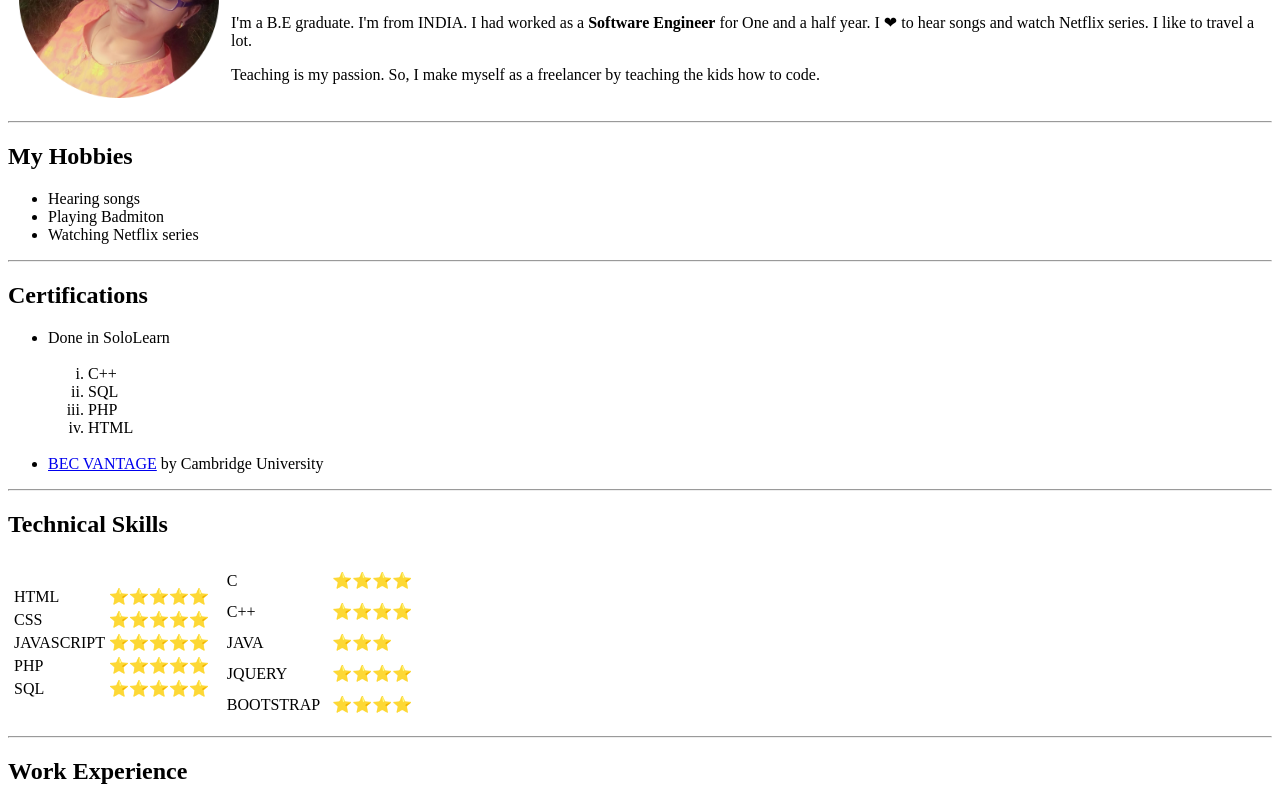
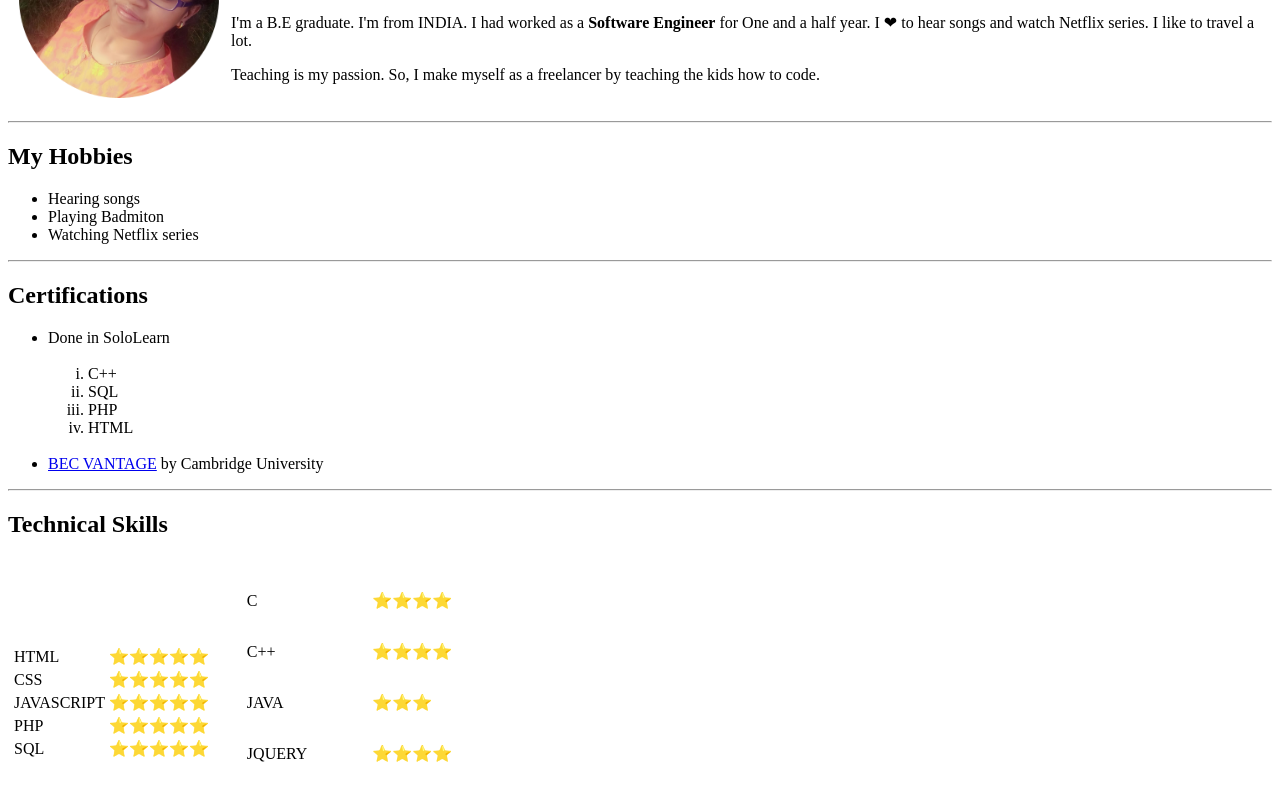
Before and after one commit to RajiPooranam/My-Portofolio, a plain HTML site: page index.html in a window 1280 px wide. Shown: the part 121-912 px from the top of the page. Drawn offline with Linux system fonts and the light colour scheme.

Commit message:
update cellspaing

```diff
--- a/index.html
+++ b/index.html
@@ -66,7 +66,7 @@
 				</table>
 			</td>
 			<td>
-				<table cellspacing='10'>
+				<table cellspacing="30">
 					<tr>
 						<td>C</td>
 						<td>⭐⭐⭐⭐</td>
```
